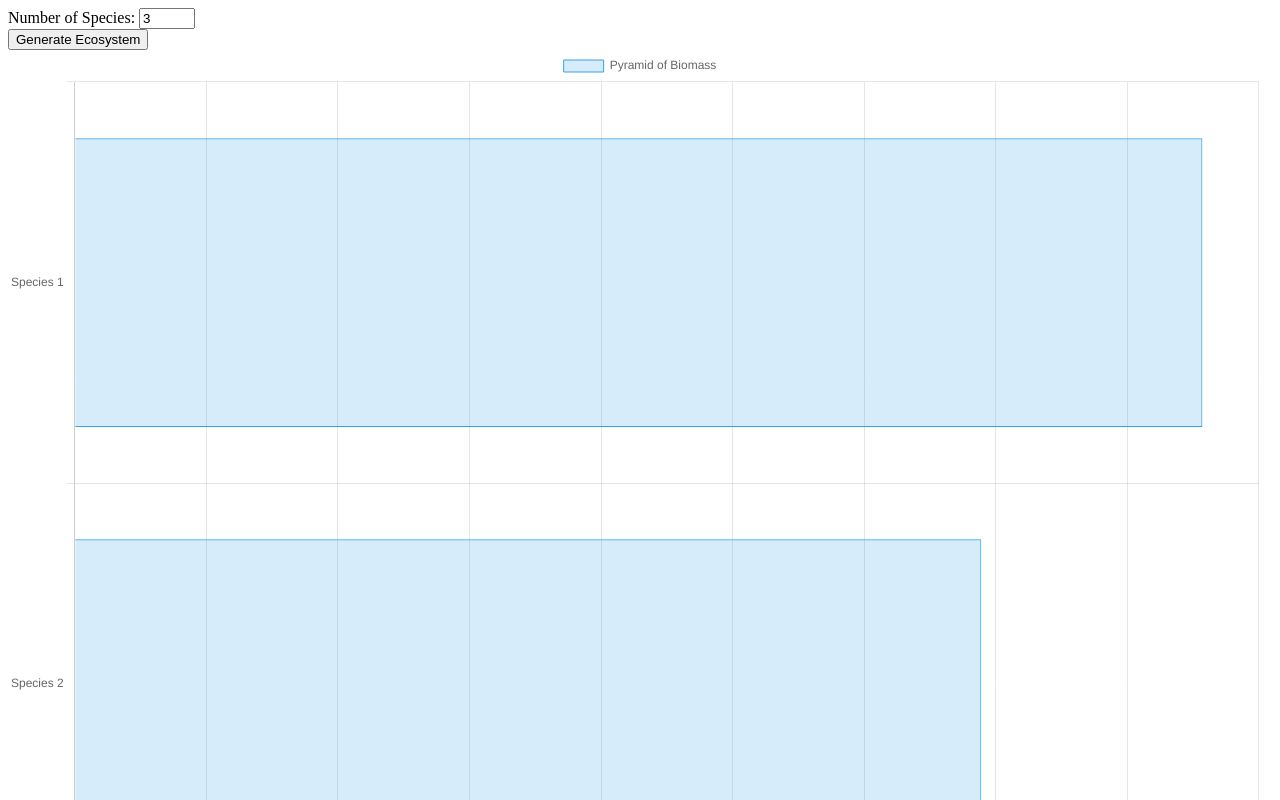
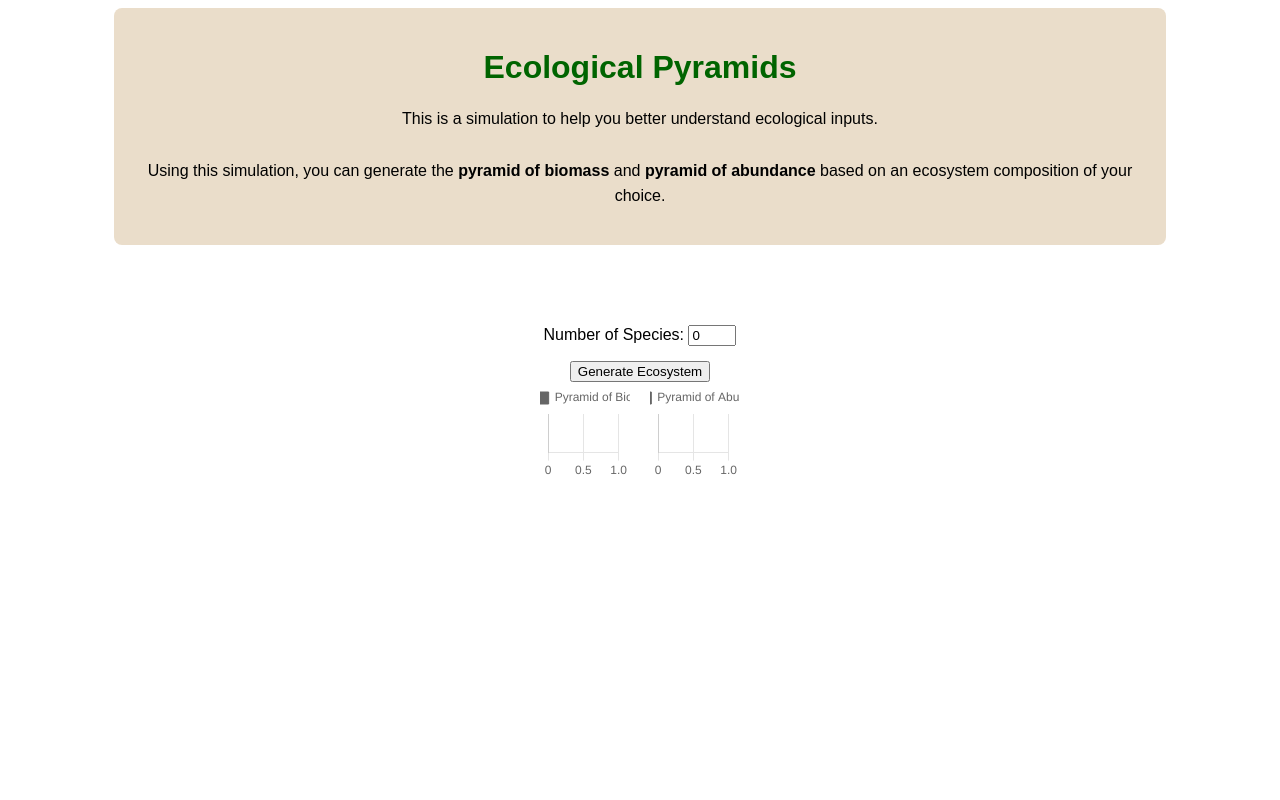
Before and after one commit to weijianchua/biology_eco_pyramid, a plain HTML site: page index.html in a window 1280 px wide. Both pictures are taken after a click on the button "Generate Ecosystem". Shown: the top 800 px of the page. Drawn offline with nearby package versions, Linux system fonts and the light colour scheme.

Commit message:
Add files via upload

```diff
--- a/ecosystemSimulation.js
+++ b/ecosystemSimulation.js
@@ -1,34 +1,58 @@
+let biomassChartInstance = null;
+let abundanceChartInstance = null;
+
 function generateEcosystem() {
-    const speciesCount = document.getElementById('speciesCount').value;
+    const speciesCount = parseInt(document.getElementById('speciesCount').value, 10);
     const biomassData = [];
     const abundanceData = [];
 
     for (let i = 1; i <= speciesCount; i++) {
-        // Random biomass and abundance for simplicity
-        const biomass = Math.floor(Math.random() * 1000) + 100 * i; // Biomass increases with each trophic level
-        const abundance = Math.floor(Math.random() * 100) + 10 * i; // Abundance decreases with each trophic level
+        // Retrieve input values for abundance and biomass
+        const abundanceInput = document.getElementById(`abundanceSpecies${i}`);
+        const biomassInput = document.getElementById(`biomassSpecies${i}`);
 
-        biomassData.push(biomass);
-        abundanceData.push(abundance);
+        const abundance = abundanceInput ? parseInt(abundanceInput.value, 10) || 0 : 0;
+        const biomass = biomassInput ? (parseInt(biomassInput.value, 10) || 0) * abundanceInput.value : 0;
+
+        biomassData.push({value: biomass, species: `Species ${i}`});
+        abundanceData.push({value: abundance, species: `Species ${i}`});
     }
 
-    updateChart('pyramidOfBiomass', biomassData, 'Pyramid of Biomass');
-    updateChart('pyramidOfAbundance', abundanceData, 'Pyramid of Abundance');
+    // Update charts
+    updateChart('pyramidOfBiomass', biomassData, 'Pyramid of Biomass', 'greenToRed');
+    updateChart('pyramidOfAbundance', abundanceData, 'Pyramid of Abundance', 'redToGreen');
 }
 
-function updateChart(canvasId, data, label) {
+
+function updateChart(canvasId, data, label, colorRange) {
     const ctx = document.getElementById(canvasId).getContext('2d');
-    const labels = data.map((_, index) => `Species ${index + 1}`);
+    const totalSpecies = data.length; // Total number of species
 
-    new Chart(ctx, {
+    // Determine the current chart instance based on canvasId
+    let currentChartInstance = canvasId === 'pyramidOfBiomass' ? biomassChartInstance : abundanceChartInstance;
+
+    // If a chart instance exists, destroy it
+    if (currentChartInstance) {
+        currentChartInstance.destroy();
+    }
+
+    // Generate colors based on species index, not their value
+    const colors = data.map((_, index) => {
+        // Calculate hue: starts from red (0) and goes towards green (120) based on species index
+        const hue = (index / (totalSpecies - 1)) * 120; // Ensures the first is red and the last is green
+        return `hsl(${hue}, 100%, 50%)`; // Full saturation and lightness at 50% for vibrant colors
+    });
+
+    // Create a new Chart instance
+    const newChartInstance = new Chart(ctx, {
         type: 'bar',
         data: {
-            labels: labels,
+            labels: data.map(d => d.species),
             datasets: [{
                 label: label,
-                data: data,
-                backgroundColor: 'rgba(54, 162, 235, 0.2)',
-                borderColor: 'rgba(54, 162, 235, 1)',
+                data: data.map(d => d.value),
+                backgroundColor: colors,
+                borderColor: colors,
                 borderWidth: 1
             }]
         },
@@ -41,4 +65,54 @@ function updateChart(canvasId, data, label) {
             }
         }
     });
+
+    // Update the global reference to the new chart instance
+    if (canvasId === 'pyramidOfBiomass') {
+        biomassChartInstance = newChartInstance;
+    } else {
+        abundanceChartInstance = newChartInstance;
+    }
 }
+
+
+function validateSpeciesCount() {
+    const speciesCountInput = document.getElementById('speciesCount');
+    const container = document.getElementById('speciesDetailsContainer');
+    const messageDiv = document.getElementById('speciesCountMessage'); // Ensure this div exists in your HTML
+    const speciesCount = parseInt(speciesCountInput.value, 10);
+
+    // Validate species count and display messages
+    if (speciesCount < 1) {
+        messageDiv.textContent = "You need a minimum of 1 species";
+        container.innerHTML = ''; // Clear previous inputs if the count is invalid
+        return; // Exit the function if the count is invalid
+    } else if (speciesCount > 5) {
+        messageDiv.textContent = "Food chains tend to not exceed 5 species. Please select a value between 1 and 5.";
+        // Optionally, clear inputs or keep them, depending on desired behavior
+    } else {
+        messageDiv.textContent = ""; // Clear message if input is valid
+    }
+
+    // Clear previous inputs before adding new ones
+    container.innerHTML = '';
+
+    for (let i = 1; i <= speciesCount; i++) {
+        // Create and append abundance input
+        const abundanceInput = document.createElement('input');
+        abundanceInput.type = 'number';
+        abundanceInput.id = `abundanceSpecies${i}`;
+        abundanceInput.placeholder = `Abundance for Species ${i}`;
+
+        // Create and append biomass input
+        const biomassInput = document.createElement('input');
+        biomassInput.type = 'number';
+        biomassInput.id = `biomassSpecies${i}`;
+        biomassInput.placeholder = `Biomass for Species ${i}`;
+
+        // Append inputs to the container
+        container.appendChild(document.createTextNode(`Species ${i}: `));
+        container.appendChild(abundanceInput);
+        container.appendChild(biomassInput);
+        container.appendChild(document.createElement('br')); // Line break for layout
+    }
+}
--- a/index.html
+++ b/index.html
@@ -1,21 +1,42 @@
 <!DOCTYPE html>
 <html lang="en">
+
 <head>
     <meta charset="UTF-8">
     <meta name="viewport" content="width=device-width, initial-scale=1.0">
-<title>Ecosystem Simulation</title>
+    <link rel="stylesheet" href="style.css">
+    <title>Ecological Pyramids</title>
+    <link rel="icon" type="image/x-icon" href="ecopyramids.png">
     <script src="https://cdnjs.cloudflare.com/ajax/libs/Chart.js/3.7.0/chart.min.js"></script>
 </head>
+
 <body>
+    <div class="content_container" style="text-align:center">
+        <h1 class="content_title">Ecological Pyramids</h1>
+        <p class="content_text">This is a simulation to help you better understand ecological inputs.
+        </br> </br> Using this simulation, you can generate the <b>pyramid of biomass</b> and <b>pyramid of abundance</b> based on an ecosystem composition of your choice.</p>
+    </div>
+
+    <div class="body_container" style="text-align:center; margin-top: 80px;">
         <div>
             <label for="speciesCount">Number of Species:</label>
-    <input type="number" id="speciesCount" value="3" min="1" max="10">
+            <input type="number" id="speciesCount" value="0" min="1" max="5" oninput="validateSpeciesCount()">
+            <div id="speciesCountMessage" style="color: red;"></div> <!-- Message will be displayed here -->
         </div>
+
+<!-- Container for dynamically added abundance and biomass inputs -->
+<div id="speciesDetailsContainer"></div>
+
         <div>
             <button onclick="generateEcosystem()">Generate Ecosystem</button>
         </div>
-<canvas id="pyramidOfBiomass" width="400" height="400"></canvas>
-<canvas id="pyramidOfAbundance" width="400" height="400"></canvas>
+
+        <div class="pyramid_output">
+            <canvas id="pyramidOfBiomass" ></canvas>
+            <canvas id="pyramidOfAbundance"></canvas>
+        </div>
+    </div>
+
 
     <script src="ecosystemSimulation.js"></script>
 </body>
--- a/style.css
+++ b/style.css
@@ -6,12 +6,26 @@ body {
     font-family: Arial, sans-serif;
 }
 
-#title {
-    font-size: 24px;
+.content_container {
+    width: 80%; /* Adjust the width as needed */
+    margin: auto; /* Center align the container */
+    padding: 20px; /* Add some padding around the content */
+    background-color: #EADDCA;
+    border-radius: 8px; /* Optional: adds rounded corners to the container */
+}
+
+.content_title {
+    margin-bottom: 20px; /* Space between the title and text */
+    color: darkgreen;
+    font-family: Arial, sans-serif; /* Font family, change as needed */
+}
+
+.content_text {
     color: black;
-    text-align: center;
-    margin: 20px 0;
+    font-family: Arial, sans-serif; /* Font family, change as needed */
+    line-height: 1.6; /* Adjust line spacing for better readability */
 }
+
 
 .canvas-container {
     display: flex;
@@ -19,6 +33,23 @@ body {
     width: 100%;
 }
 
-canvas {
-    margin: 0 10px;
+.pyramid_output {
+    display: flex; /* Use Flexbox */
+    justify-content: center; /* Center the items horizontally */
+    align-items: center; /* Center the items vertically, if needed */
+    gap: 20px; /* Add some space between the two canvases */
 }
+
+.pyramid_output canvas {
+    max-width: 45%; /* Control the maximum width of each canvas */
+    height: auto; /* Maintain the aspect ratio */
+}
+
+#speciesDetailsContainer {
+    margin-top: 15px;
+}
+
+#speciesDetailsContainer input {
+    margin: 5px;
+    padding: 5px;
+}
```
Also changed, not shown: ecopyramids.png (added). Lines whose indentation alone changed are shown as unchanged.
